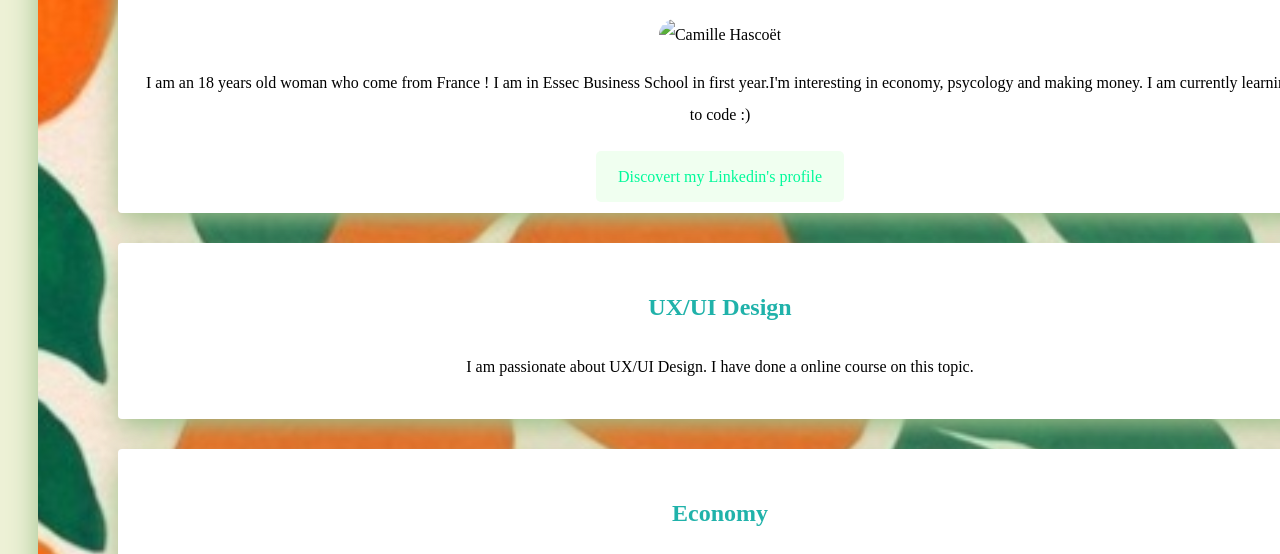
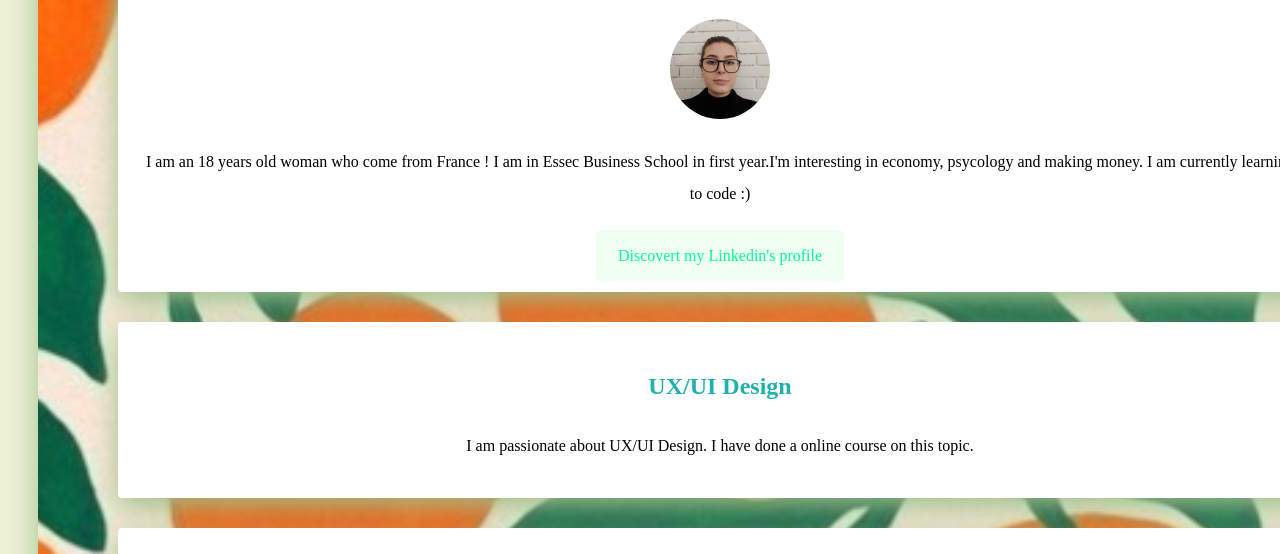
Before and after one commit to camhas/my-profile, a plain HTML site: page index.html in a window 1280 px wide. Shown: the part 218-772 px from the top of the page. Drawn offline with Linux system fonts and the light colour scheme; files whose address does not match are found by name.

Commit message:
Update index.html

```diff
--- a/index.html
+++ b/index.html
@@ -14,7 +14,7 @@
 <div class="container">
 	<div class="card-white" id="introduction">
 	 <h1>Welcome, I'm Camille !</h1>
-	  <img src="images/profile.jpg" class="img-circle" width=100px alt="Camille Hascoët">
+	  <img src="profile.jpg" class="img-circle" width=100px alt="Camille Hascoët">
 	  <p>I am an 18 years old woman who come from France ! I am in Essec Business School in first year.I'm interesting in economy, psycology and making money. I am currently learning to code :)
 	 </p>
 	 <a href="https://www.linkedin.com/in/camille-hascoet-6b094b261/" target="_blank" class="btn-lightgrey
```
